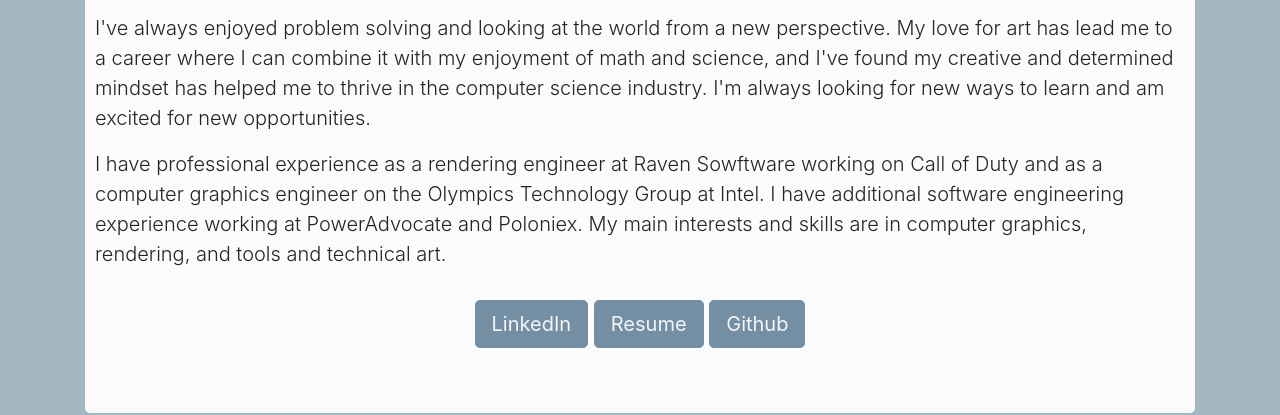
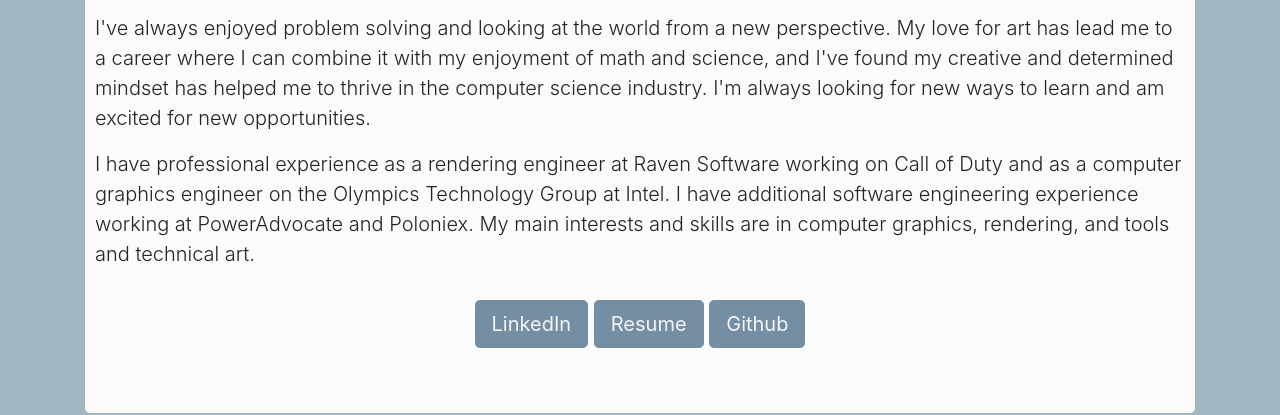
Before and after one commit to rogershannah/rogershannah.github.io, a website: page index.html in a window 1280 px wide. Shown: the part 243-658 px from the top of the page. Drawn offline with nearby package versions, Linux system fonts and the light colour scheme.

Commit message:
Update index.html

```diff
--- a/index.html
+++ b/index.html
@@ -63,7 +63,7 @@
         </p>
 
         <p class="lead">
-          I have professional experience as a rendering engineer at Raven Sowftware working on Call of Duty and as a
+          I have professional experience as a rendering engineer at Raven Software working on Call of Duty and as a
           computer graphics engineer on the
           Olympics Technology Group at Intel. I have additional software engineering experience working at PowerAdvocate
           and Poloniex.
```
